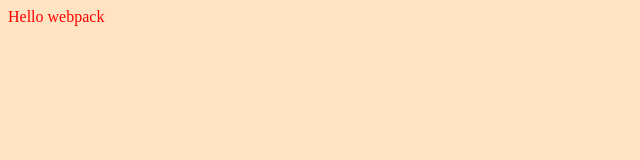
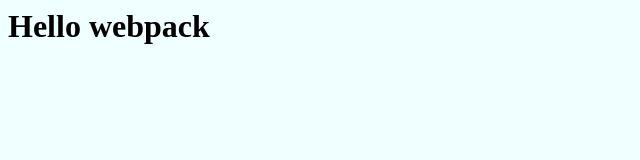
Before and after one commit to MattGomb/To-do-list-webpack-v2, a website built with webpack: page src/index.html in a window 1280 px wide. Shown: the whole page, without its empty margins (0-640 px from the left). Built offline with nearby package versions, Linux system fonts and the light colour scheme.

Commit message:
Set up live server through webpack

```diff
--- a/package.json
+++ b/package.json
@@ -5,6 +5,7 @@
   "private": true,
   "scripts": {
     "test": "echo \"Error: no test specified\" && exit 1",
+    "start": "webpack serve --open",
     "build": "webpack"
   },
   "repository": {
--- a/src/style.css
+++ b/src/style.css
@@ -1,7 +1,9 @@
 body {
-  background-color: bisque;
+  background-color: azure;
 }
 
 .hello {
-  color: red;
+  color: black;
+  font-size: 2rem;
+  font-weight: bold;
 }
--- a/webpack.config.js
+++ b/webpack.config.js
@@ -5,6 +5,9 @@
 module.exports = {
   mode: 'development',
   entry: './src/index.js',
+  devServer: {
+    static:'./dist',
+  },
   plugins: [
     new HtmlWebpackPlugin({
       template: './src/index.html',
```
